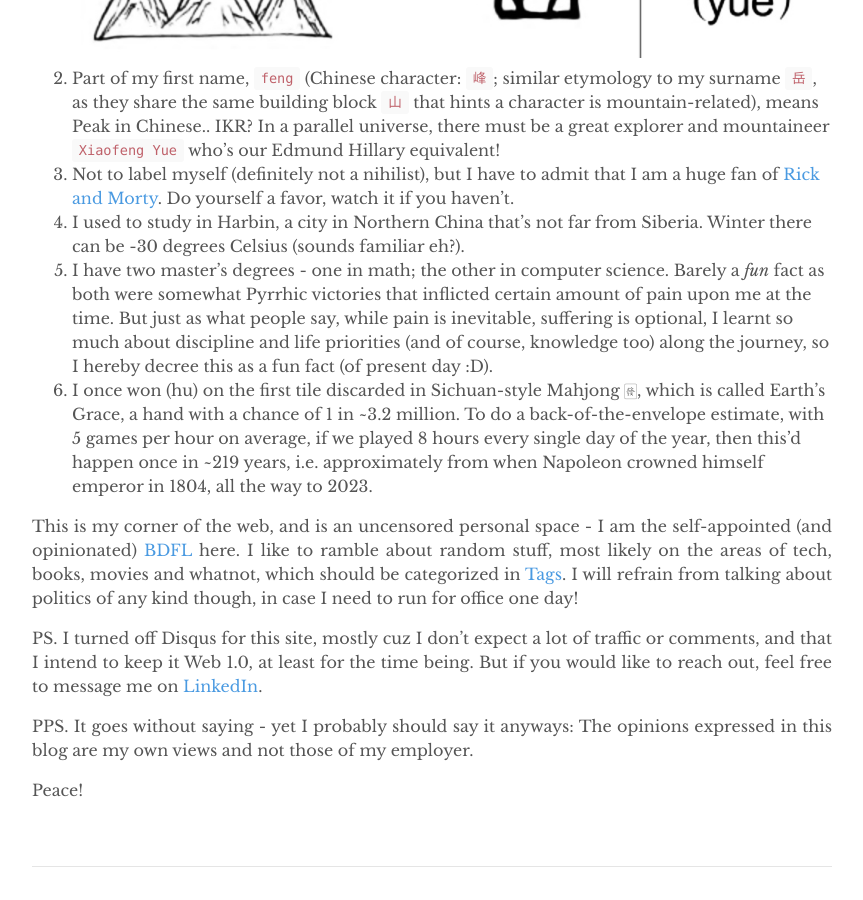
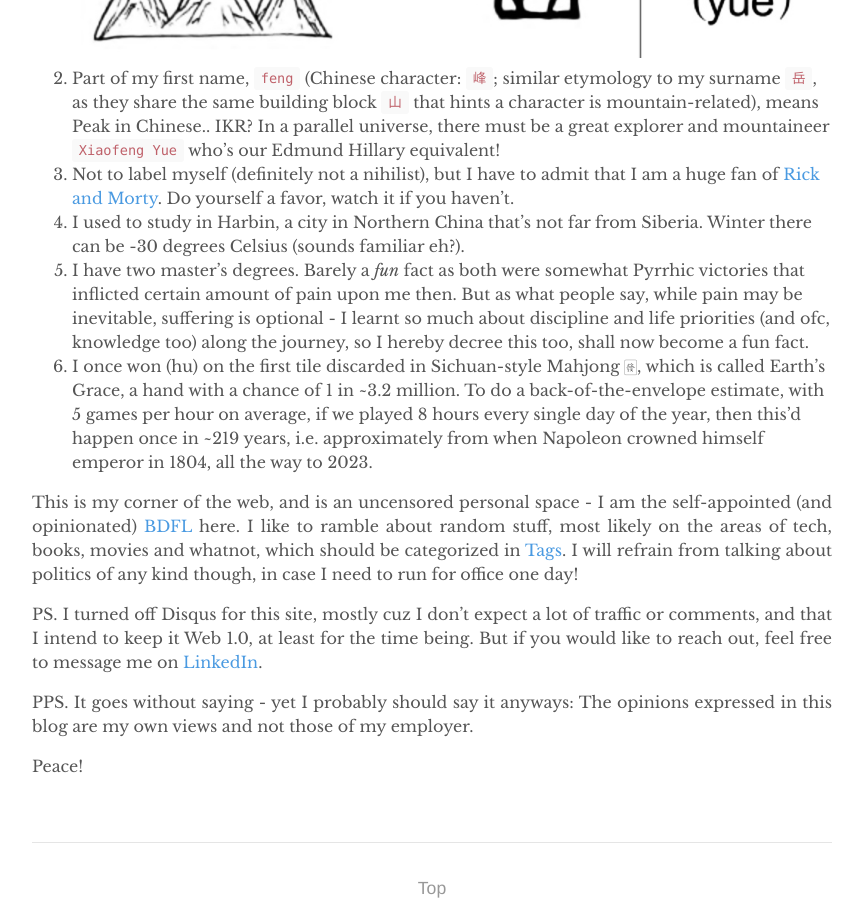
Before and after one commit to yuexiaofeng/yuexiaofeng.github.io, a Jekyll site: the page built from about.md, in a window 1280 px wide and 900 px high, scrolled down 990 px. Shown: the whole window, without its empty margins (208-1071 px from the left). Built offline with Jekyll 4.4.1, drawn with Linux system fonts in a browser that asks for light colours.

Commit message:
updated about

```diff
--- a/about.md
+++ b/about.md
@@ -19,7 +19,7 @@
 2. Part of my first name, `feng` (Chinese character: `峰`; similar etymology to my surname `岳`, as they share the same building block `山` that hints a character is mountain-related), means Peak in Chinese.. IKR? In a parallel universe, there must be a great explorer and mountaineer `Xiaofeng Yue` who's our Edmund Hillary equivalent!
 3. Not to label myself (definitely not a nihilist), but I have to admit that I am a huge fan of [Rick and Morty](https://www.imdb.com/title/tt2861424/){:target="_blank"}. Do yourself a favor, watch it if you haven't.
 4. I used to study in Harbin, a city in Northern China that's not far from Siberia. Winter there can be -30 degrees Celsius (sounds familiar eh?).
-5. I have two master's degrees - one in math; the other in computer science. Barely a *fun* fact as both were somewhat Pyrrhic victories that inflicted certain amount of pain upon me at the time. But just as what people say, while pain is inevitable, suffering is optional, I learnt so much about discipline and life priorities (and of course, knowledge too) along the journey, so I hereby decree this as a fun fact (of present day :D).
+5. I have two master's degrees. Barely a *fun* fact as both were somewhat Pyrrhic victories that inflicted certain amount of pain upon me then. But as what people say, while pain may be inevitable, suffering is optional - I learnt so much about discipline and life priorities (and ofc, knowledge too) along the journey, so I hereby decree this too, shall now become a fun fact.
 6. I once won (hu) on the first tile discarded in Sichuan-style Mahjong 🀅, which is called Earth's Grace, a hand with a chance of 1 in ~3.2 million. To do a back-of-the-envelope estimate, with 5 games per hour on average, if we played 8 hours every single day of the year, then this’d happen once in ~219 years, i.e. approximately from when Napoleon crowned himself emperor in 1804, all the way to 2023.
 
 This is my corner of the web, and is an uncensored personal space - I am the self-appointed (and opinionated) [BDFL](https://en.wikipedia.org/wiki/Benevolent_dictator_for_life){:target="_blank"} here. I like to ramble about random stuff, most likely on the areas of tech, books, movies and whatnot, which should be categorized in <a href="/tags">Tags</a>. I will refrain from talking about politics of any kind though, in case I need to run for office one day!
```
